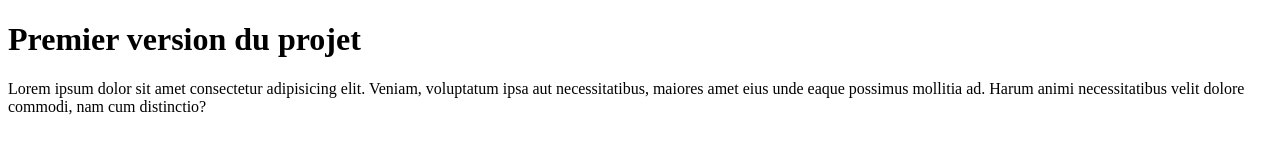
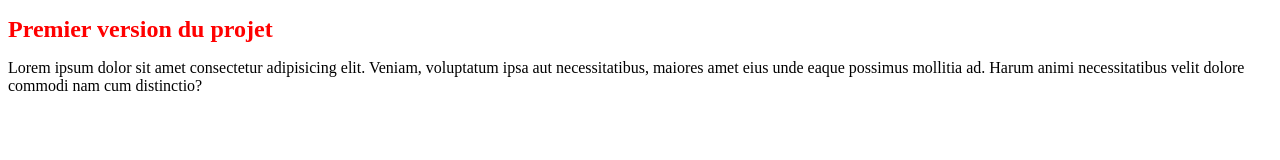
Before and after one commit to Nadal-mabiala/demo-git, a plain HTML site: page index.html in a window 1280 px wide. Drawn offline with Linux system fonts and the light colour scheme.

Commit message:
add file style.css

```diff
--- a/index.html
+++ b/index.html
@@ -3,13 +3,14 @@
 <head>
     <meta charset="UTF-8">
     <meta name="viewport" content="width=device-width, initial-scale=1.0">
+    <link rel="stylesheet" href="style.css">
     <title>demo-git</title>
 </head>
 <body>
     <h1>Premier version du projet</h1>
     <p>Lorem ipsum dolor sit amet consectetur adipisicing elit. Veniam,
         voluptatum ipsa aut necessitatibus, maiores amet eius unde eaque
-        possimus mollitia ad. Harum animi necessitatibus velit dolore commodi,
+        possimus mollitia ad. Harum animi necessitatibus velit dolore commodi
         nam cum distinctio?</p>
 
 </body>
--- /dev/null
+++ b/style.css
@@ -0,0 +1,5 @@
+h1{
+    font-size: 24px;
+    color: red;
+    font-weight: bold;
+}
```
